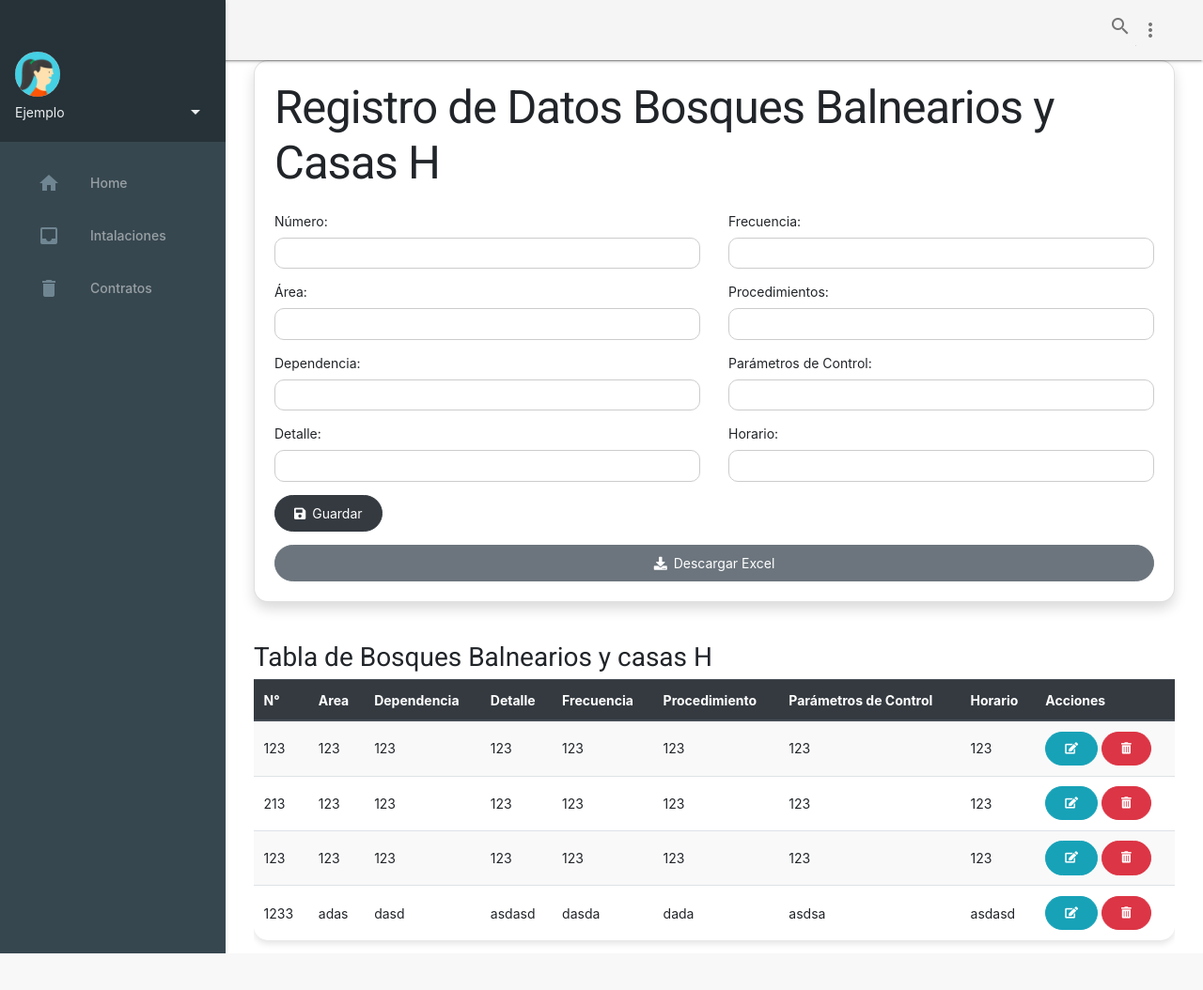
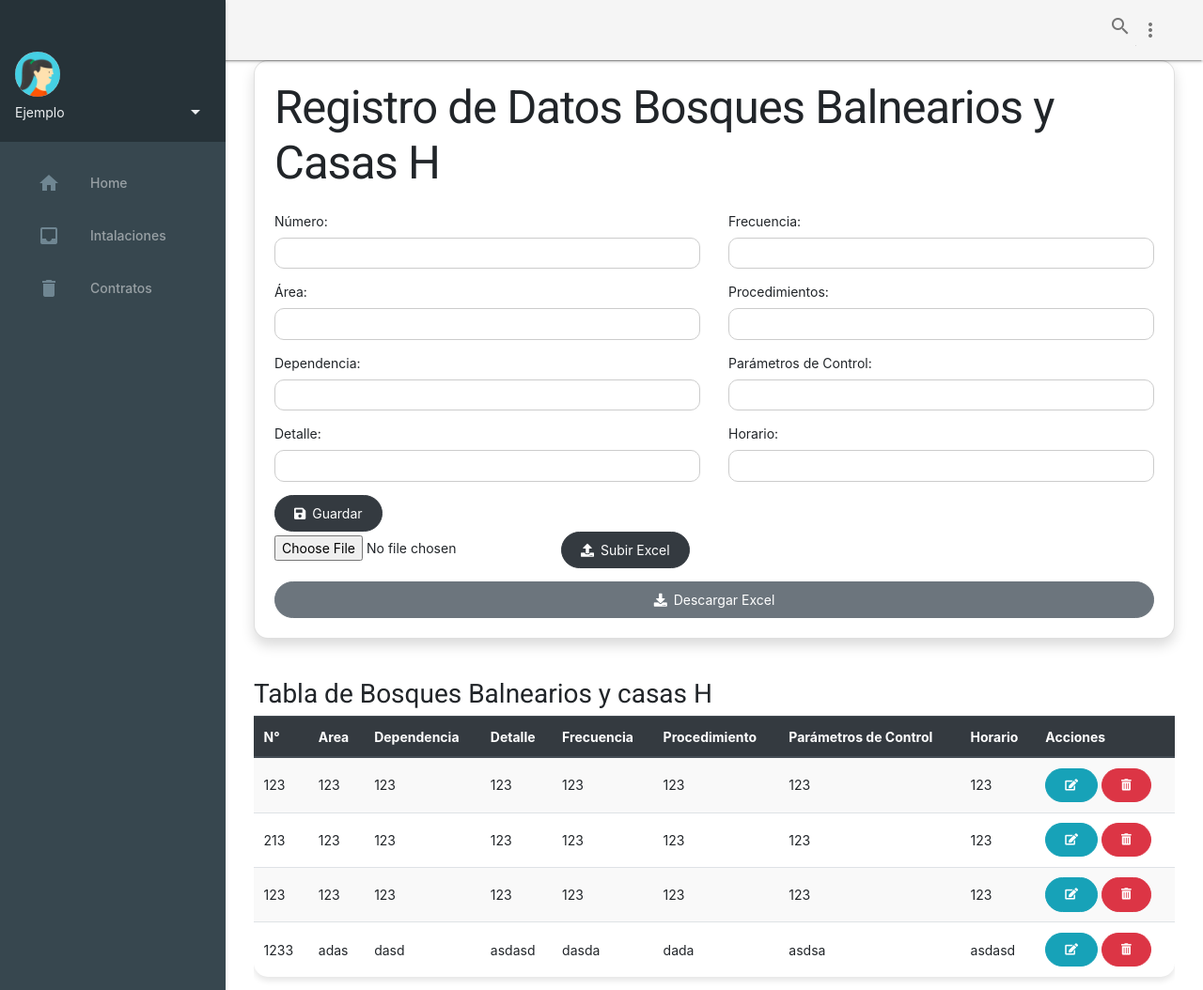
Before and after one commit to FelipePra/Limpieza, a Django app: page /balnearios/ in a window 1280 px wide. Shown: the whole page at 94% size. Before the commit the page ends 1015 px from the top, so only its background shows below. Run offline with Django 5.2, Linux system fonts and the light colour scheme; data comes from the database, SQL or seed files in the repository; both versions use the stored data as it was after the commit; some libraries are stand-ins or nearby versions.

Commit message:
Maderas submit Excel

```diff
--- a/Templates/Instalaciones/Bosques/Balnearios-y-casas-H.html
+++ b/Templates/Instalaciones/Bosques/Balnearios-y-casas-H.html
@@ -57,6 +57,11 @@
             </div>
             <button type="submit" class="btn btn-dark"><i class="fa fa-save mr-2"></i>Guardar</button>
         </form>
+        <form method="post" enctype="multipart/form-data">
+            {% csrf_token %}
+            <input type="file" name="archivo_excel" accept=".xls,.xlsx">
+            <button type="submit" class="btn btn-dark"><i class="fa fa-upload mr-2"></i>Subir Excel</button>
+        </form>
         <a href="{% url 'descargar_excel_balnearios' %}" class="btn btn-secondary mt-3"><i class="fa fa-download mr-2"></i>Descargar Excel</a>
     </div>
 </div>
--- a/Templates/Instalaciones/Bosques/Bases-y-Villas-Forest.html
+++ b/Templates/Instalaciones/Bosques/Bases-y-Villas-Forest.html
@@ -57,6 +57,11 @@
             </div>
             <button type="submit" class="btn btn-dark"><i class="fa fa-save mr-2"></i>Guardar</button>
         </form>
+        <form method="post" enctype="multipart/form-data">
+            {% csrf_token %}
+            <input type="file" name="archivo_excel" accept=".xls,.xlsx">
+            <button type="submit" class="btn btn-dark"><i class="fa fa-upload mr-2"></i>Subir Excel</button>
+        </form>
         <a href="{% url 'descargar_excel_villaforest' %}" class="btn btn-secondary mt-3"><i class="fa fa-download mr-2"></i>Descargar Excel</a>
     </div>
 </div>
--- a/Templates/Instalaciones/Bosques/Bosques-del-Plata.html
+++ b/Templates/Instalaciones/Bosques/Bosques-del-Plata.html
@@ -57,6 +57,11 @@
             </div>
             <button type="submit" class="btn btn-dark"><i class="fa fa-save mr-2"></i>Guardar</button>
         </form>
+        <form method="post" enctype="multipart/form-data">
+            {% csrf_token %}
+            <input type="file" name="archivo_excel" accept=".xls,.xlsx">
+            <button type="submit" class="btn btn-dark"><i class="fa fa-upload mr-2"></i>Subir Excel</button>
+        </form>
         <a href="{% url 'descargar_excel_bosquesplata' %}" class="btn btn-secondary mt-3"><i class="fa fa-download mr-2"></i>Descargar Excel</a>
     </div>
 </div>
--- a/Templates/Instalaciones/Bosques/Edificio-Corporativo.html
+++ b/Templates/Instalaciones/Bosques/Edificio-Corporativo.html
@@ -57,6 +57,11 @@
             </div>
             <button type="submit" class="btn btn-dark"><i class="fa fa-save mr-2"></i>Guardar</button>
         </form>
+        <form method="post" enctype="multipart/form-data">
+            {% csrf_token %}
+            <input type="file" name="archivo_excel" accept=".xls,.xlsx">
+            <button type="submit" class="btn btn-dark"><i class="fa fa-upload mr-2"></i>Subir Excel</button>
+        </form>
         <a href="{% url 'descargar_excel_edicorpo' %}" class="btn btn-secondary mt-3"><i class="fa fa-download mr-2"></i>Descargar Excel</a>
     </div>
 </div>
--- a/Templates/Instalaciones/Bosques/Oficina-Transito.html
+++ b/Templates/Instalaciones/Bosques/Oficina-Transito.html
@@ -57,6 +57,11 @@
             </div>
             <button type="submit" class="btn btn-dark"><i class="fa fa-save mr-2"></i>Guardar</button>
         </form>
+        <form method="post" enctype="multipart/form-data">
+            {% csrf_token %}
+            <input type="file" name="archivo_excel" accept=".xls,.xlsx">
+            <button type="submit" class="btn btn-dark"><i class="fa fa-upload mr-2"></i>Subir Excel</button>
+        </form>
         <a href="{% url 'descargar_excel_transito' %}" class="btn btn-secondary mt-3"><i class="fa fa-download mr-2"></i>Descargar Excel</a>
     </div>
 </div>
--- a/Templates/Instalaciones/Bosques/Vivero-Coyhaique.html
+++ b/Templates/Instalaciones/Bosques/Vivero-Coyhaique.html
@@ -57,6 +57,11 @@
             </div>
             <button type="submit" class="btn btn-dark"><i class="fa fa-save mr-2"></i>Guardar</button>
         </form>
+        <form method="post" enctype="multipart/form-data">
+            {% csrf_token %}
+            <input type="file" name="archivo_excel" accept=".xls,.xlsx">
+            <button type="submit" class="btn btn-dark"><i class="fa fa-upload mr-2"></i>Subir Excel</button>
+        </form>
         <a href="{% url 'descargar_excel_coyhaique' %}" class="btn btn-secondary mt-3"><i class="fa fa-download mr-2"></i>Descargar Excel</a>
     </div>
 </div>
--- a/Templates/Instalaciones/Bosques/ViveroCD.html
+++ b/Templates/Instalaciones/Bosques/ViveroCD.html
@@ -57,6 +57,11 @@
             </div>
             <button type="submit" class="btn btn-dark"><i class="fa fa-save mr-2"></i>Guardar</button>
         </form>
+        <form method="post" enctype="multipart/form-data">
+            {% csrf_token %}
+            <input type="file" name="archivo_excel" accept=".xls,.xlsx">
+            <button type="submit" class="btn btn-dark"><i class="fa fa-upload mr-2"></i>Subir Excel</button>
+        </form>
         <a href="{% url 'descargar_excel_viverocd' %}" class="btn btn-secondary mt-3"><i class="fa fa-download mr-2"></i>Descargar Excel</a>
     </div>
 </div>
--- a/catalog/views.py
+++ b/catalog/views.py
@@ -2438,19 +2438,49 @@ def descargar_excel_sorepasanjoaquin(request):
 #Bosques
 def balnearios(request):
     if request.method == 'POST':
-        form = BalneariosForm(request.POST, request.FILES)
-        if form.is_valid():
-            form.save()
-            messages.success(request, 'Datos ingresados correctamente')
-            return redirect('balnearios')
-        else:
-            messages.error(request, 'Error al ingresar los datos. Por favor, revise los datos ingresados.')
+        # Si se envió un archivo Excel
+        if 'archivo_excel' in request.FILES:
+            form = BalneariosForm(request.POST, request.FILES)
+            if form.is_valid():
+                form.save()
+                # Obtener el archivo Excel cargado
+                archivo_excel = request.FILES['archivo_excel']
+                # Leer el archivo Excel usando pandas
+                try:
+                    df = pd.read_excel(archivo_excel)
+                    # Guardar los datos en la base de datos
+                    for index, row in df.iterrows():
+                        dato = Balnearios(
+                            numero=row['Número'],
+                            area=row['Área'],
+                            dependencia=row['Dependencia'],
+                            detalle=row['Detalle'],
+                            frecuencia=row['Frecuencia'],
+                            procedimientos=row['Procedimiento'],
+                            parametro_control=row['Parámetros de Control'],
+                            horario=row['Horario']
+                        )
+                        dato.save()
+                    messages.success(request, 'Datos del archivo Excel guardados correctamente.')
+                except Exception as e:
+                    messages.error(request, f'Error al procesar el archivo Excel: {str(e)}')
+                return redirect('balnearios')
+        # Si se envió el formulario de ingreso manual de datos
+        else:
+            form = BalneariosForm(request.POST)
+            if form.is_valid():
+                form.save()
+                messages.success(request, 'Datos ingresados correctamente.')
+                return redirect('balnearios')
+            else:
+                messages.error(request, 'Error al ingresar los datos. Por favor, revise los datos ingresados.')
+
     else:
         form = BalneariosForm()
 
     balnearios = Balnearios.objects.all()
+    print(balnearios)
     return render(request, 'Instalaciones/Bosques/Balnearios-y-casas-H.html', {'form': form, 'balnearios': balnearios})
-
 def eliminar_balnearios(request, dato_id):
     if request.method == 'POST':
         dato = Balnearios.objects.get(pk=dato_id)
@@ -2498,17 +2528,48 @@ def descargar_excel_balnearios(request):
 
 def villaforest(request):
     if request.method == 'POST':
-        form = VillaForestForm(request.POST, request.FILES)
-        if form.is_valid():
-            form.save()
-            messages.success(request, 'Datos ingresados correctamente')
-            return redirect('villaforest')
-        else:
-            messages.error(request, 'Error al ingresar los datos. Por favor, revise los datos ingresados.')
+        # Si se envió un archivo Excel
+        if 'archivo_excel' in request.FILES:
+            form = VillaForestForm(request.POST, request.FILES)
+            if form.is_valid():
+                form.save()
+                # Obtener el archivo Excel cargado
+                archivo_excel = request.FILES['archivo_excel']
+                # Leer el archivo Excel usando pandas
+                try:
+                    df = pd.read_excel(archivo_excel)
+                    # Guardar los datos en la base de datos
+                    for index, row in df.iterrows():
+                        dato = VillaForest(
+                            numero=row['Número'],
+                            area=row['Área'],
+                            dependencia=row['Dependencia'],
+                            detalle=row['Detalle'],
+                            frecuencia=row['Frecuencia'],
+                            procedimientos=row['Procedimiento'],
+                            parametro_control=row['Parámetros de Control'],
+                            horario=row['Horario']
+                        )
+                        dato.save()
+                    messages.success(request, 'Datos del archivo Excel guardados correctamente.')
+                except Exception as e:
+                    messages.error(request, f'Error al procesar el archivo Excel: {str(e)}')
+                return redirect('villaforest')
+        # Si se envió el formulario de ingreso manual de datos
+        else:
+            form = VillaForestForm(request.POST)
+            if form.is_valid():
+                form.save()
+                messages.success(request, 'Datos ingresados correctamente.')
+                return redirect('villaforest')
+            else:
+                messages.error(request, 'Error al ingresar los datos. Por favor, revise los datos ingresados.')
+
     else:
         form = VillaForestForm()
 
     villaforest = VillaForest.objects.all()
+    print(villaforest)
     return render(request, 'Instalaciones/Bosques/Bases-y-Villas-Forest.html', {'form': form, 'villaforest': villaforest})
 
 def eliminar_villaforest(request, dato_id):
@@ -2558,18 +2619,49 @@ def descargar_excel_villaforest(request):
 
 def bosquesplata(request):
     if request.method == 'POST':
-        form = BosquesPlataForm(request.POST, request.FILES)
-        if form.is_valid():
-            form.save()
-            messages.success(request, 'Datos ingresados correctamente')
-            return redirect('bosquesplata')
-        else:
-            messages.error(request, 'Error al ingresar los datos. Por favor, revise los datos ingresados.')
+        # Si se envió un archivo Excel
+        if 'archivo_excel' in request.FILES:
+            form = BosquesPlataForm(request.POST, request.FILES)
+            if form.is_valid():
+                form.save()
+                # Obtener el archivo Excel cargado
+                archivo_excel = request.FILES['archivo_excel']
+                # Leer el archivo Excel usando pandas
+                try:
+                    df = pd.read_excel(archivo_excel)
+                    # Guardar los datos en la base de datos
+                    for index, row in df.iterrows():
+                        dato = BosquesPlata(
+                            numero=row['Número'],
+                            area=row['Área'],
+                            dependencia=row['Dependencia'],
+                            detalle=row['Detalle'],
+                            frecuencia=row['Frecuencia'],
+                            procedimientos=row['Procedimiento'],
+                            parametro_control=row['Parámetros de Control'],
+                            horario=row['Horario']
+                        )
+                        dato.save()
+                    messages.success(request, 'Datos del archivo Excel guardados correctamente.')
+                except Exception as e:
+                    messages.error(request, f'Error al procesar el archivo Excel: {str(e)}')
+                return redirect('bosquesplata')
+        # Si se envió el formulario de ingreso manual de datos
+        else:
+            form = BosquesPlataForm(request.POST)
+            if form.is_valid():
+                form.save()
+                messages.success(request, 'Datos ingresados correctamente.')
+                return redirect('bosquesplata')
+            else:
+                messages.error(request, 'Error al ingresar los datos. Por favor, revise los datos ingresados.')
+
     else:
         form = BosquesPlataForm()
 
     bosquesplata = BosquesPlata.objects.all()
-    return render(request, 'Instalaciones/Bosques/Bosques-del-Plata.html', {'form': form, 'bosquesplata':bosquesplata})
+    print(bosquesplata)
+    return render(request, 'Instalaciones/Bosques/Bosques-del-Plata.html', {'form': form, 'bosquesplata': bosquesplata})
 
 def eliminar_bosquesplata(request, dato_id):
     if request.method == 'POST':
@@ -2618,17 +2710,48 @@ def descargar_excel_bosquesplata(request):
 
 def edicorpo(request):
     if request.method == 'POST':
-        form = EdiCorpoForm(request.POST, request.FILES)
-        if form.is_valid():
-            form.save()
-            messages.success(request, 'Datos ingresados correctamente')
-            return redirect('edicorpo')
-        else:
-            messages.error(request, 'Error al ingresar los datos. Por favor, revise los datos ingresados.')
+        # Si se envió un archivo Excel
+        if 'archivo_excel' in request.FILES:
+            form = EdiCorpoForm(request.POST, request.FILES)
+            if form.is_valid():
+                form.save()
+                # Obtener el archivo Excel cargado
+                archivo_excel = request.FILES['archivo_excel']
+                # Leer el archivo Excel usando pandas
+                try:
+                    df = pd.read_excel(archivo_excel)
+                    # Guardar los datos en la base de datos
+                    for index, row in df.iterrows():
+                        dato = EdiCorpo(
+                            numero=row['Número'],
+                            area=row['Área'],
+                            dependencia=row['Dependencia'],
+                            detalle=row['Detalle'],
+                            frecuencia=row['Frecuencia'],
+                            procedimientos=row['Procedimiento'],
+                            parametro_control=row['Parámetros de Control'],
+                            horario=row['Horario']
+                        )
+                        dato.save()
+                    messages.success(request, 'Datos del archivo Excel guardados correctamente.')
+                except Exception as e:
+                    messages.error(request, f'Error al procesar el archivo Excel: {str(e)}')
+                return redirect('edicorpo')
+        # Si se envió el formulario de ingreso manual de datos
+        else:
+            form = EdiCorpoForm(request.POST)
+            if form.is_valid():
+                form.save()
+                messages.success(request, 'Datos ingresados correctamente.')
+                return redirect('edicorpo')
+            else:
+                messages.error(request, 'Error al ingresar los datos. Por favor, revise los datos ingresados.')
+
     else:
         form = EdiCorpoForm()
 
     edicorpo = EdiCorpo.objects.all()
+    print(edicorpo)
     return render(request, 'Instalaciones/Bosques/Edificio-Corporativo.html', {'form': form, 'edicorpo': edicorpo})
 
 def eliminar_edicorpo(request, dato_id):
@@ -2678,19 +2801,49 @@ def descargar_excel_edicorpo(request):
 
 def transito(request):
     if request.method == 'POST':
-        form = TransitoForm(request.POST, request.FILES)
-        if form.is_valid():
-            form.save()
-            messages.success(request, 'Datos ingresados correctamente')
-            return redirect('transito')
-        else:
-            messages.error(request, 'Error al ingresar los datos. Por favor, revise los datos ingresados.')
+        # Si se envió un archivo Excel
+        if 'archivo_excel' in request.FILES:
+            form = TransitoForm(request.POST, request.FILES)
+            if form.is_valid():
+                form.save()
+                # Obtener el archivo Excel cargado
+                archivo_excel = request.FILES['archivo_excel']
+                # Leer el archivo Excel usando pandas
+                try:
+                    df = pd.read_excel(archivo_excel)
+                    # Guardar los datos en la base de datos
+                    for index, row in df.iterrows():
+                        dato = Transito(
+                            numero=row['Número'],
+                            area=row['Área'],
+                            dependencia=row['Dependencia'],
+                            detalle=row['Detalle'],
+                            frecuencia=row['Frecuencia'],
+                            procedimientos=row['Procedimiento'],
+                            parametro_control=row['Parámetros de Control'],
+                            horario=row['Horario']
+                        )
+                        dato.save()
+                    messages.success(request, 'Datos del archivo Excel guardados correctamente.')
+                except Exception as e:
+                    messages.error(request, f'Error al procesar el archivo Excel: {str(e)}')
+                return redirect('transito')
+        # Si se envió el formulario de ingreso manual de datos
+        else:
+            form = TransitoForm(request.POST)
+            if form.is_valid():
+                form.save()
+                messages.success(request, 'Datos ingresados correctamente.')
+                return redirect('transito')
+            else:
+                messages.error(request, 'Error al ingresar los datos. Por favor, revise los datos ingresados.')
+
     else:
         form = TransitoForm()
 
     transito = Transito.objects.all()
+    print(transito)
     return render(request, 'Instalaciones/Bosques/Oficina-Transito.html', {'form': form, 'transito': transito})
-
 def eliminar_transito(request, dato_id):
     if request.method == 'POST':
         dato = Transito.objects.get(pk=dato_id)
@@ -2738,17 +2891,48 @@ def descargar_excel_transito(request):
 
 def coyhaique(request):
     if request.method == 'POST':
-        form = CoyhaiqueForm(request.POST, request.FILES)
-        if form.is_valid():
-            form.save()
-            messages.success(request, 'Datos ingresados correctamente')
-            return redirect('coyhaique')
-        else:
-            messages.error(request, 'Error al ingresar los datos. Por favor, revise los datos ingresados.')
+        # Si se envió un archivo Excel
+        if 'archivo_excel' in request.FILES:
+            form = CoyhaiqueForm(request.POST, request.FILES)
+            if form.is_valid():
+                form.save()
+                # Obtener el archivo Excel cargado
+                archivo_excel = request.FILES['archivo_excel']
+                # Leer el archivo Excel usando pandas
+                try:
+                    df = pd.read_excel(archivo_excel)
+                    # Guardar los datos en la base de datos
+                    for index, row in df.iterrows():
+                        dato = Coyhaique(
+                            numero=row['Número'],
+                            area=row['Área'],
+                            dependencia=row['Dependencia'],
+                            detalle=row['Detalle'],
+                            frecuencia=row['Frecuencia'],
+                            procedimientos=row['Procedimiento'],
+                            parametro_control=row['Parámetros de Control'],
+                            horario=row['Horario']
+                        )
+                        dato.save()
+                    messages.success(request, 'Datos del archivo Excel guardados correctamente.')
+                except Exception as e:
+                    messages.error(request, f'Error al procesar el archivo Excel: {str(e)}')
+                return redirect('coyhaique')
+        # Si se envió el formulario de ingreso manual de datos
+        else:
+            form = CoyhaiqueForm(request.POST)
+            if form.is_valid():
+                form.save()
+                messages.success(request, 'Datos ingresados correctamente.')
+                return redirect('coyhaique')
+            else:
+                messages.error(request, 'Error al ingresar los datos. Por favor, revise los datos ingresados.')
+
     else:
         form = CoyhaiqueForm()
 
-    coyhaique = Coyhaique.objects.all()
+    coyhaique =Coyhaique.objects.all()
+    print(coyhaique)
     return render(request, 'Instalaciones/Bosques/Vivero-Coyhaique.html', {'form': form, 'coyhaique': coyhaique})
 
 def eliminar_coyhaique(request, dato_id):
@@ -2798,19 +2982,49 @@ def descargar_excel_coyhaique(request):
 
 def viverocd(request):
     if request.method == 'POST':
-        form = ViveroForm(request.POST, request.FILES)
-        if form.is_valid():
-            form.save()
-            messages.success(request, 'Datos ingresados correctamente')
-            return redirect('viverocd')
-        else:
-            messages.error(request, 'Error al ingresar los datos. Por favor, revise los datos ingresados.')
+        # Si se envió un archivo Excel
+        if 'archivo_excel' in request.FILES:
+            form = ViveroForm(request.POST, request.FILES)
+            if form.is_valid():
+                form.save()
+                # Obtener el archivo Excel cargado
+                archivo_excel = request.FILES['archivo_excel']
+                # Leer el archivo Excel usando pandas
+                try:
+                    df = pd.read_excel(archivo_excel)
+                    # Guardar los datos en la base de datos
+                    for index, row in df.iterrows():
+                        dato = Vivero(
+                            numero=row['Número'],
+                            area=row['Área'],
+                            dependencia=row['Dependencia'],
+                            detalle=row['Detalle'],
+                            frecuencia=row['Frecuencia'],
+                            procedimientos=row['Procedimiento'],
+                            parametro_control=row['Parámetros de Control'],
+                            horario=row['Horario']
+                        )
+                        dato.save()
+                    messages.success(request, 'Datos del archivo Excel guardados correctamente.')
+                except Exception as e:
+                    messages.error(request, f'Error al procesar el archivo Excel: {str(e)}')
+                return redirect('viverocd')
+        # Si se envió el formulario de ingreso manual de datos
+        else:
+            form = ViveroForm(request.POST)
+            if form.is_valid():
+                form.save()
+                messages.success(request, 'Datos ingresados correctamente.')
+                return redirect('viverocd')
+            else:
+                messages.error(request, 'Error al ingresar los datos. Por favor, revise los datos ingresados.')
+
     else:
         form = ViveroForm()
 
     viverocd = Vivero.objects.all()
+    print(balnearios)
     return render(request, 'Instalaciones/Bosques/ViveroCD.html', {'form': form, 'viverocd': viverocd})
-
 def eliminar_viverocd(request, dato_id):
     if request.method == 'POST':
         dato = Vivero.objects.get(pk=dato_id)
```
Also changed, not shown: db.sqlite3.
